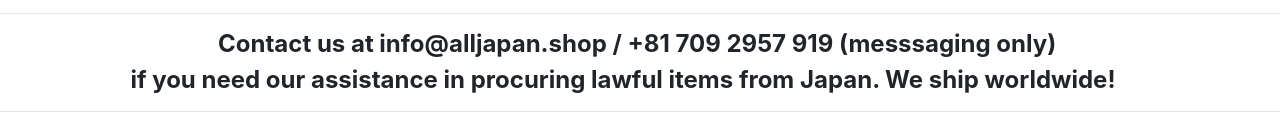
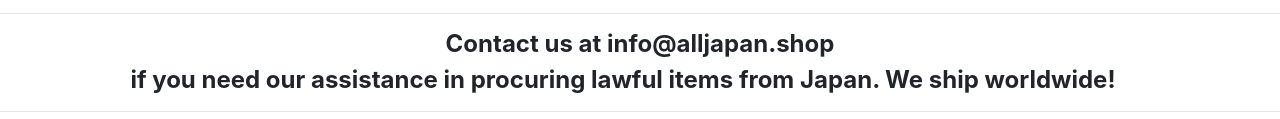
Before and after one commit to alljapanshop/alljapanshop.github.io, a plain HTML site: page index.html in a window 1280 px wide. Shown: the part 1217-1336 px from the top of the page. Drawn offline with nearby package versions, Linux system fonts and the light colour scheme.

Commit message:
Update index.html

```diff
--- a/index.html
+++ b/index.html
@@ -113,7 +113,7 @@
       </div>
     </div>
     <hr>
-  <h4 class="text-center"><strong>Contact us at info@alljapan.shop /  +81 709 2957 919 (messsaging only)&nbsp;</strong></h4>
+  <h4 class="text-center"><strong>Contact us at info@alljapan.shop</strong></h4>
     <h4 class="text-center"><strong>if you need our assistance in procuring lawful items from Japan. We ship worldwide!&nbsp; &nbsp; &nbsp;&nbsp;</strong></h4>
 <hr>
     <div class="container">
```
